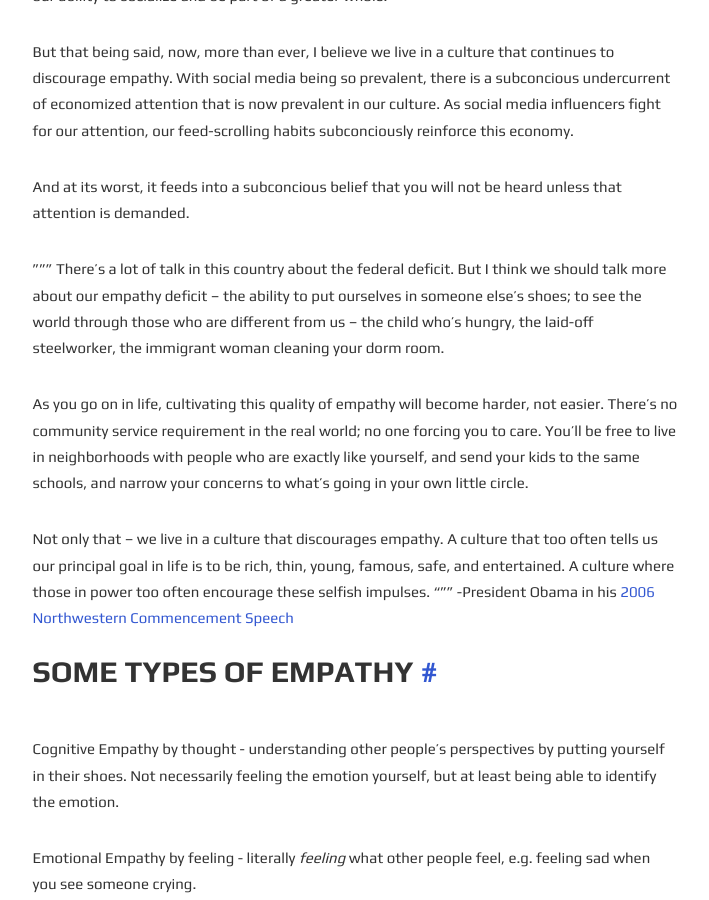
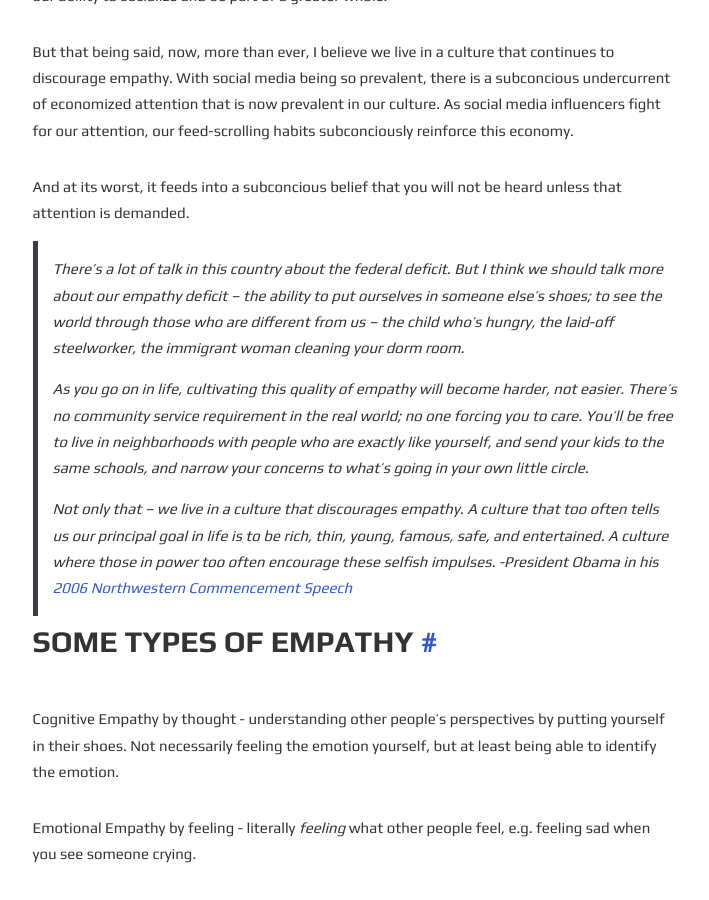
Before and after one commit to justsayknarf/justsayknarf.github.io, a Jekyll site: the page built from _posts/2023-04-26-technical-empathy.md, in a window 1280 px wide and 900 px high, scrolled down 535 px. Shown: the whole window, without its empty margins (285-994 px from the left). Built offline with Jekyll 4.4.1, drawn with Linux system fonts in a browser that asks for light colours.

```diff
--- a/_posts/2023-04-26-technical-empathy.md
+++ b/_posts/2023-04-26-technical-empathy.md
@@ -15,14 +15,13 @@ But that being said, now, more than ever, I believe we live in a culture that co
 
 And at its worst, it feeds into a subconcious belief that you will not be heard unless that attention is demanded.
 
-"""
-There’s a lot of talk in this country about the federal deficit.  But I think we should talk more about our empathy deficit – the ability to put ourselves in someone else’s shoes; to see the world through those who are different from us – the child who’s hungry, the laid-off steelworker, the immigrant woman cleaning your dorm room.
 
-As you go on in life, cultivating this quality of empathy will become harder, not easier.  There’s no community service requirement in the real world; no one forcing you to care.  You’ll be free to live in neighborhoods with people who are exactly like yourself, and send your kids to the same schools, and narrow your concerns to what’s going in your own little circle.
-
-Not only that – we live in a culture that discourages empathy.  A culture that too often tells us our principal goal in life is to be rich, thin, young, famous, safe, and entertained.  A culture where those in power too often encourage these selfish impulses.
-"""
--President Obama in his [2006 Northwestern Commencement Speech](https://www.youtube.com/watch?v=2MhMRYQ9Ez8)
+>There’s a lot of talk in this country about the federal deficit.  But I think we should talk more about our empathy deficit – the ability to put ourselves in someone else’s shoes; to see the world through those who are different from us – the child who’s hungry, the laid-off steelworker, the immigrant woman cleaning your dorm room.
+>
+>As you go on in life, cultivating this quality of empathy will become harder, not easier.  There’s no community service requirement in the real world; no one forcing you to care.  You’ll be free to live in neighborhoods with people who are exactly like yourself, and send your kids to the same schools, and narrow your concerns to what’s going in your own little circle.
+>
+>Not only that – we live in a culture that discourages empathy.  A culture that too often tells us our principal goal in life is to be rich, thin, young, famous, safe, and entertained.  A culture where those in power too often encourage these selfish impulses.
+> -President Obama in his [2006 Northwestern Commencement Speech](https://www.youtube.com/watch?v=2MhMRYQ9Ez8)
 
 # Some types of empathy
 
```
